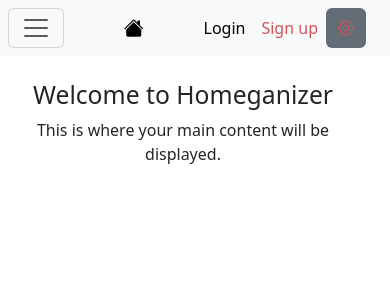
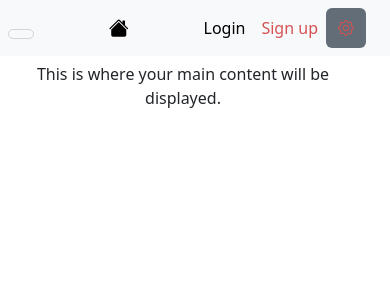
Before and after one commit to claudiogaudiano/Homeganize_frontend, a React (Create React App) app: page / in a window 390 px wide. Shown: the top 300 px of the page. Built offline with nearby package versions, Linux system fonts and the light colour scheme.

Commit message:
moving attribute container fluid from div son to nav parent of header

```diff
--- a/src/App.js
+++ b/src/App.js
@@ -17,18 +17,19 @@ function App() {
 
   //PRIMO CODICE. DA CONTROLLARE IN SEGUITO
 
-  /*  const [message, setMessage] = useState('');
+    /*const [message, setMessage] = useState('');
 
     useEffect(() => {
       // Esempio di richiesta GET al backend
       axios.get('http://localhost:5000/api/hello')
         .then(response => {
           setMessage(response.data.message);
+          console.log(`Messaggio dal frontend`);
         })
         .catch(error => {
           console.error("There was an error!", error);
         });
-    }, []);
+    },
 
 
     return (
--- a/src/components/Header.jsx
+++ b/src/components/Header.jsx
@@ -5,13 +5,13 @@ import Sidebar from "./Sidebar"
 
 function Header() {
   return (
-    <nav class="navbar bg-body-tertiary"> {/* fixed-top fa rimanere la nav in cima,  */}
-      <div class="container-fluid">
+    <nav class="navbar fixed-top bg-body-tertiary container-fluid"> {/* fixed-top fa rimanere la nav in cima,  */}
+      {/*<div class="container-fluid"> {/*container-fluid posiziona l'elemento al 100% della lunghezza della pagina*/}
 
         {/*Offcanvas*/}
-        <div class="d-block d-sm-none">
+        <div class="d-block d-sm-none">  {/*serve per mostrare l'offcanvas solo per schermi  xs*/}
         <button class="navbar-toggler ms-2" type="button" data-bs-toggle="offcanvas" data-bs-target="#offcanvasNavbar" aria-controls="offcanvasNavbar" aria-label="Toggle navigation">
-          <span class="navbar-toggler-icon"></span>
+
         </button>
         <div class="offcanvas offcanvas-start" tabindex="-1" id="offcanvasNavbar" aria-labelledby="offcanvasNavbarLabel">
           <div class="offcanvas-header">
@@ -32,8 +32,8 @@ function Header() {
           <div className="d-none d-sm-inline"> Homeganizer</div>
         </a>
 
+        {/*Right-side of Navbar*/}
         <nav class="navbar-expand">
-        {/*Right-side of Navbar*/}
         <ul class="navbar-nav me-4">
           <li class="nav-item">
             <a class="nav-link active" aria-current="page" href="#">Login</a>
@@ -57,7 +57,7 @@ function Header() {
           </li>
         </ul>
         </nav>
-      </div>
+      {/*</div>*/}
     </nav>
   );
 }
```
